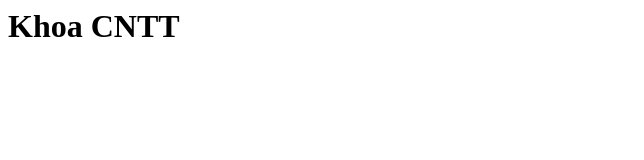
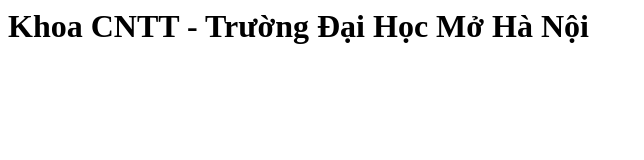
Before and after one commit to Nguyen-Thiet-Do-Tw1/Demo_git_gitthub, a plain HTML site: page index.html in a window 1280 px wide. Shown: the whole page, without its empty margins (0-644 px from the left). Drawn offline with Linux system fonts and the light colour scheme.

Commit message:
Update index.html

```diff
--- a/index.html
+++ b/index.html
@@ -1 +1 @@
-<h1>Khoa CNTT</h1>
+<h1>Khoa CNTT - Trường Đại Học Mở Hà Nội</h1>
```
